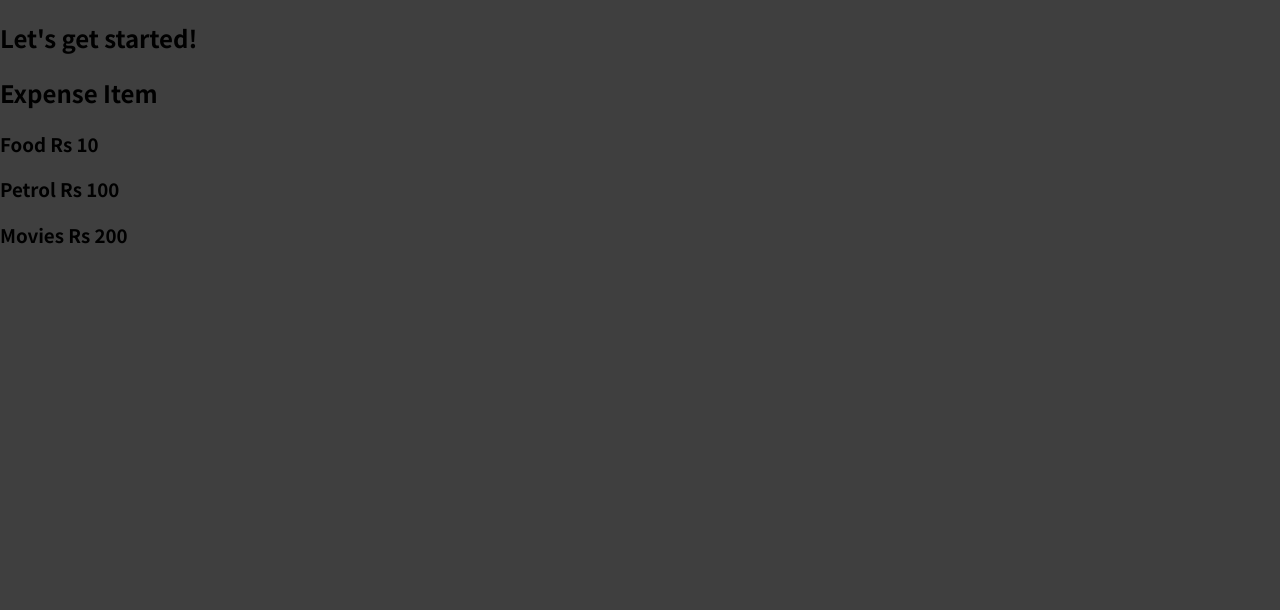
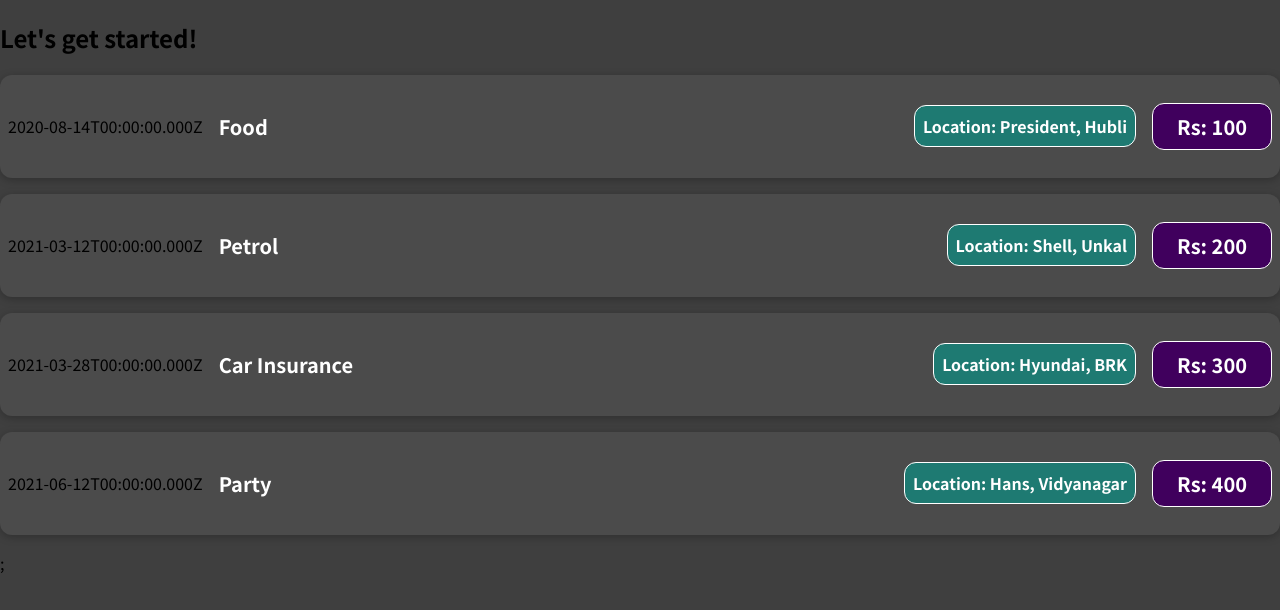
Before and after one commit to Vinay-M-01/React-Pracice-Project, a JavaScript app: page / in a window 1280 px wide. Shown: the top 610 px of the page. Built offline with nearby package versions, Linux system fonts and the light colour scheme.

Commit message:
Looping ExpenseItem List

```diff
--- a/src/App.js
+++ b/src/App.js
@@ -1,10 +1,54 @@
 import ExpenseItem from "./Components/ExpenseItem";
 
 function App() {
+  const expenses = [
+    {
+      id: "e1",
+      title: "Food",
+      amount: 100,
+      date: new Date(2020, 7, 14),
+      location: "President, Hubli",
+    },
+
+    { id: "e2",
+     title: "Petrol",
+     amount: 200,
+     date: new Date(2021, 2, 12),
+     location: "Shell, Unkal",
+    },
+
+    {
+      id: "e3",
+      title: "Car Insurance",
+      amount: 300,
+      date: new Date(2021, 2, 28),
+      location: "Hyundai, BRK",
+    },
+    {
+      id: "e4",
+      title: "Party",
+      amount: 400,
+      date: new Date(2021, 5, 12),
+      location: "Hans, Vidyanagar",
+    },
+  ];
+
   return (
     <div>
+
       <h2>Let's get started!</h2>
-      <ExpenseItem></ExpenseItem>
+      <div>
+      {expenses.map(expenses => {
+        return (
+          <ExpenseItem title={expenses.title}
+          amount={expenses.amount}
+          date = {expenses.date}
+          location = {expenses.location}>
+          </ExpenseItem>
+        )
+      })};
+      </div>
+
     </div>
   );
 }
--- a/src/Components/ExpenseItem.js
+++ b/src/Components/ExpenseItem.js
@@ -1,12 +1,17 @@
-function ExpenseItem(){
+import './ExpenseItm.css'
+
+function ExpenseItem(props){
+
     return(
-      <div>
-        <div>
-          <h2>Expense Item</h2>
+      <div  className="expense-item">
+        <div>{props.date.toISOString()}</div>
+
+        <div className="expense-item__description">
+          <h2>{props.title}</h2>
+          <h3 className='expense-item__location'>Location: {props.location}</h3>
+
           <div>
-            <h3>Food Rs 10</h3>
-            <h3>Petrol Rs 100</h3>
-            <h3>Movies Rs 200</h3>
+            <h3 className='expense-item__price'>Rs: {props.amount}</h3>
           </div>
 
         </div>
--- /dev/null
+++ b/src/Components/ExpenseItm.css
@@ -0,0 +1,67 @@
+.expense-item {
+    display: flex;
+    justify-content: space-between;
+    align-items: center;
+    box-shadow: 0 2px 8px rgba(0, 0, 0, 0.25);
+    padding: 0.5rem;
+    margin: 1rem 0;
+    border-radius: 12px;
+    background-color: #4b4b4b;
+  }
+
+  .expense-item__description {
+    display: flex;
+    flex-direction: column;
+    gap: 1rem;
+    align-items: flex-end;
+    flex-flow: column-reverse;
+    justify-content: flex-start;
+    flex: 1;
+  }
+
+  .expense-item h2 {
+    color: #3a3a3a;
+    font-size: 1rem;
+    flex: 1;
+    margin: 0 1rem;
+    color: white;
+  }
+
+  .expense-item__price {
+    font-size: 1rem;
+    font-weight: bold;
+    color: white;
+    background-color: #40005d;
+    border: 1px solid white;
+    padding: 0.5rem;
+    border-radius: 12px;
+  }
+
+  .expense-item__location {
+    font-size: 1rem;
+    font-weight: bold;
+    color: white;
+    background-color: #1e7a72;
+    border: 1px solid white;
+    padding: 0.5rem;
+    border-radius: 12px;
+    text-align: center;
+  }
+
+  @media (min-width: 580px) {
+    .expense-item__description {
+      flex-direction: row;
+      align-items: center;
+      justify-content: flex-start;
+      flex: 1;
+    }
+
+    .expense-item__description h2 {
+      font-size: 1.25rem;
+    }
+
+    .expense-item__price {
+      font-size: 1.25rem;
+      padding: 0.5rem 1.5rem;
+    }
+  }
```
